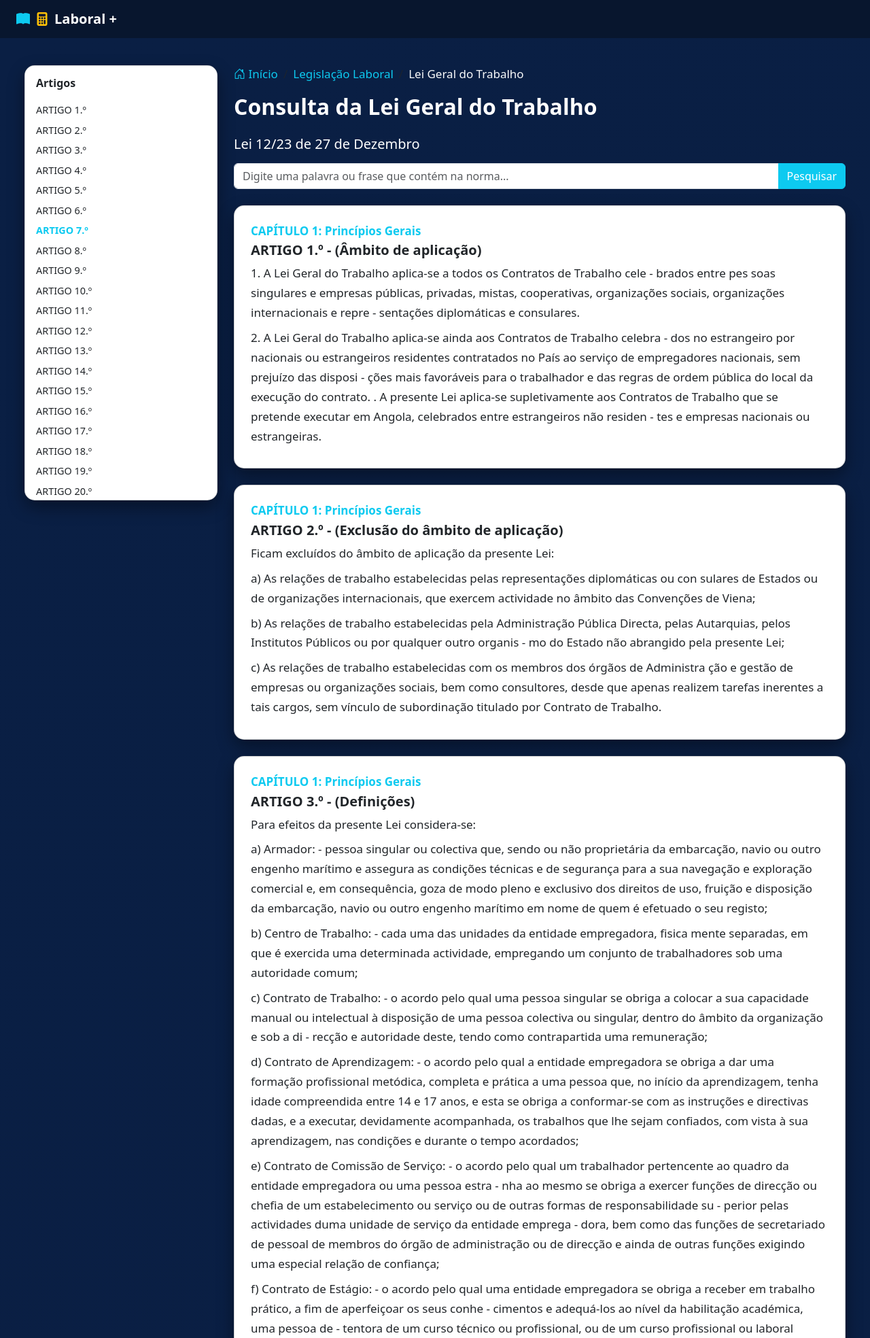
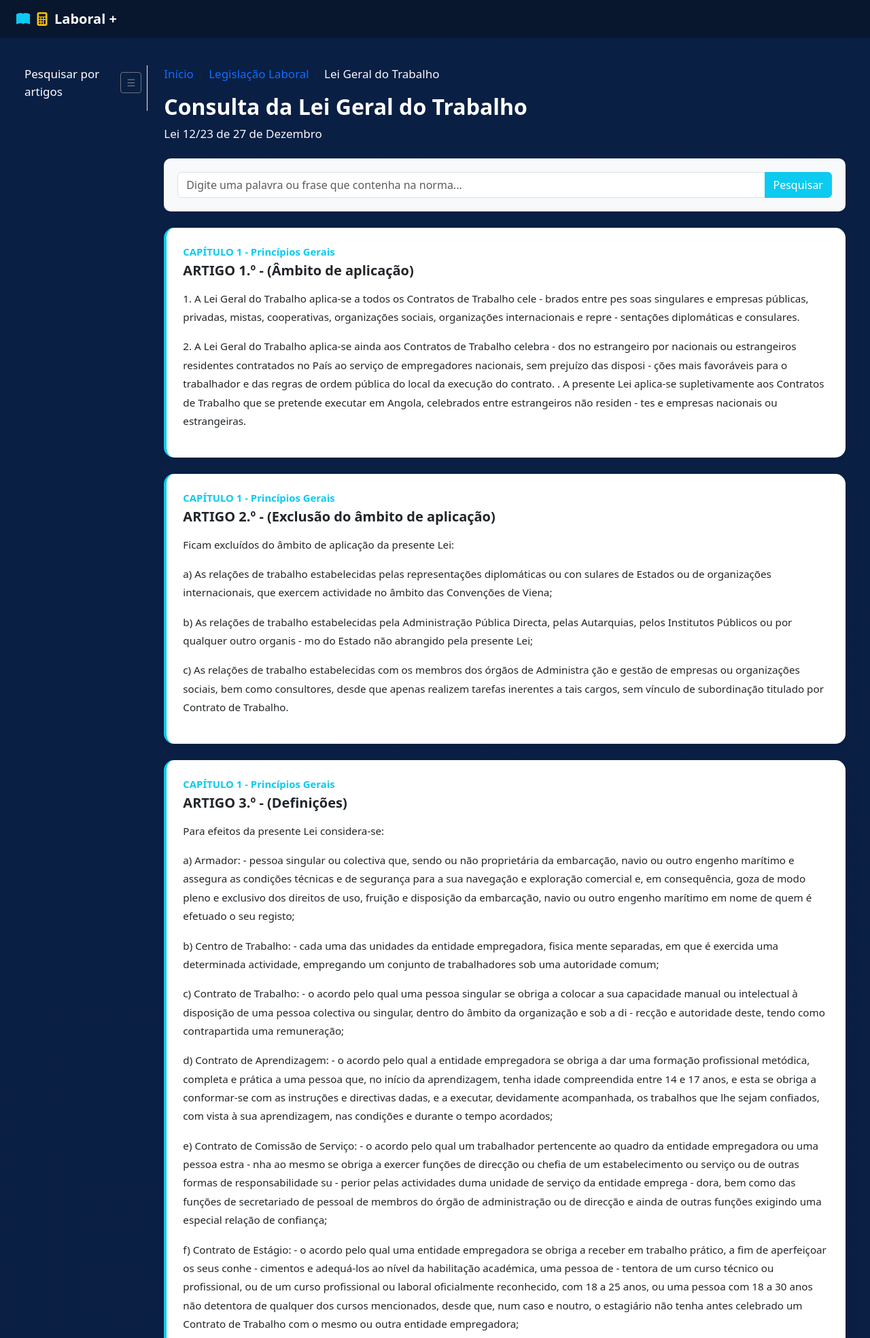
Before and after one commit to motormucueno/SIGESFIL, a Django app: page /lei-geral/ in a window 1280 px wide. Shown: the top 1968 px of the page at 68% size. Run offline with Django 5.2, Linux system fonts and the light colour scheme; data comes from the database, SQL or seed files in the repository; some libraries are stand-ins or nearby versions.

Commit message:
Actualização do sidebar de pesquisar por artigos

```diff
--- a/servicos/templates/servicos/lei_geral.html
+++ b/servicos/templates/servicos/lei_geral.html
@@ -1,4 +1,3 @@
-
 {% extends 'servicos/base.html' %}
 {% block title %}Consulta Lei Geral do Trabalho{% endblock %}
 
@@ -9,78 +8,118 @@ html {
     scroll-behavior: smooth;
 }
 
-/* Sidebar fixa */
+/* Layout geral */
+.main-wrapper {
+    min-height: 100vh;
+}
+
+/* Sidebar */
+.sidebar-container {
+    position: relative;
+}
+
 .sidebar-fixa {
+    position: sticky;
+    top: 90px;
     max-height: 80vh;
     overflow-y: auto;
-    position: sticky;
-    top: 20px;
+    border-right: 1px solid #e9ecef;
 }
 
-.sidebar-fixa a {
-    text-decoration: none;
-    font-size: 0.9rem;
+.sidebar-link {
+    display: block;
+    padding: 4px 8px;
+    border-radius: 6px;
+    font-size: 0.85rem;
+    transition: all 0.2s ease;
 }
 
-.sidebar-fixa a:hover {
-    text-decoration: underline;
+.sidebar-link:hover {
+    background-color: #f1f3f5;
 }
 
 .sidebar-link.active {
-    font-weight: bold;
-    color: #0dcaf0 !important;
+    background-color: #0dcaf0;
+    color: white !important;
+    font-weight: 600;
 }
 
-/* Colapsável no mobile */
-#sidebarLinks.collapsed {
+/* Começa fechada */
+#sidebarLinks {
     display: none;
+}
+
+#sidebarLinks.show {
+    display: block;
+}
+
+/* Área de pesquisa */
+.search-box {
+    background: #f8f9fa;
+    padding: 20px;
+    border-radius: 10px;
+}
+
+/* Cards dos artigos */
+.article-card {
+    border: none;
+    border-left: 4px solid #0dcaf0;
+    box-shadow: 0 2px 6px rgba(0,0,0,0.05);
+}
+
+.article-card h5 {
+    font-weight: 700;
+}
+
+.article-card p {
+    line-height: 1.8;
+    font-size: 0.95rem;
+}
+
+/* Toggle botão */
+.toggle-btn {
+    font-size: 0.9rem;
 }
 </style>
 
-<div class="container-fluid mt-3">
-
-
-
-    <div class="row g-4">
+<div class="container-fluid main-wrapper mt-3">
+    <div class="row">
 
         <!-- SIDEBAR -->
-        <div class="col-md-3 mb-4">
-            <div class="card p-3 sidebar-fixa">
-                <h6 class="fw-bold mb-3 d-flex justify-content-between align-items-center">
-                    Artigos
-                    <button class="btn btn-sm btn-outline-secondary d-md-none" id="toggleSidebar">
+        <div class="col-lg-2 col-md-3 sidebar-container">
+            <div class="sidebar-fixa pe-2">
+
+                <div class="d-flex justify-content-between align-items-center mb-3">
+                    <p class="mb-0">Pesquisar por artigos</p>
+                    <button class="btn btn-sm btn-outline-secondary toggle-btn" id="toggleSidebar">
                         ☰
                     </button>
-                </h6>
+                </div>
 
                 <div id="sidebarLinks">
                     {% for artigo in todos_artigos %}
-                        <div class="mb-1">
                         <a href="#artigo{{ artigo.id }}"
-                               class="sidebar-link text-dark"
+                           class="sidebar-link text-light"
                            id="link{{ artigo.id }}">
                             {{ artigo.numero }}
                         </a>
-                        </div>
                     {% endfor %}
                 </div>
+
             </div>
         </div>
 
         <!-- CONTEÚDO -->
-        <div class="col-md-9">
+        <div class="col-lg-10 col-md-9">
+
             <!-- Breadcrumb -->
-            <nav aria-label="breadcrumb" class="mb-3">
-                <ol class="breadcrumb bg-transparent px-0">
+            <nav aria-label="breadcrumb">
+                <ol class="breadcrumb small">
                     <li class="breadcrumb-item">
-                        <a href="{% url 'home' %}" class="text-info text-decoration-none">
-                            <i class="bi bi-house-door"></i> Início
-                        </a>
+                        <a href="{% url 'home' %}" class="text-decoration-none">Início</a>
                     </li>
                     <li class="breadcrumb-item">
-                        <a href="{% url 'legislacao' %}" class="text-info text-decoration-none">
-                            Legislação Laboral
-                        </a>
+                        <a href="{% url 'legislacao' %}" class="text-decoration-none">Legislação Laboral</a>
                     </li>
                     <li class="breadcrumb-item active text-light" aria-current="page">
                         Lei Geral do Trabalho
@@ -88,86 +127,81 @@ html {
                 </ol>
             </nav>
 
-            <h2 class="mb-4 fw-bold">Consulta da Lei Geral do Trabalho</h2>
-            <div class="small mb-3"><h5>Lei 12/23 de 27 de Dezembro</h5></div>
-            <!-- PESQUISA -->
-    <form method="get" class="mb-4">
+            <!-- Cabeçalho -->
+            <div class="mb-4">
+                <h2 class="fw-bold">Consulta da Lei Geral do Trabalho</h2>
+                <div class="text-light">Lei 12/23 de 27 de Dezembro</div>
+            </div>
+
+            <!-- Pesquisa -->
+            <div class="search-box mb-4">
+                <form method="get">
                     <div class="input-group">
-            <input type="text" name="q" class="form-control"
-                   placeholder="Digite uma palavra ou frase que contém na norma..."
+                        <input type="text"
+                               name="q"
+                               class="form-control"
+                               placeholder="Digite uma palavra ou frase que contenha na norma..."
                                value="{{ termo }}">
-            <button class="btn btn-info text-white" type="submit">
+                        <button class="btn btn-info text-white">
                             Pesquisar
                         </button>
                     </div>
                 </form>
+            </div>
 
+            <!-- Artigos -->
             {% if artigos %}
                 {% for artigo in artigos %}
-                    <div class="card text-dark p-4 mb-4" id="artigo{{ artigo.id }}">
+                    <div class="card article-card p-4 mb-4"
+                         id="artigo{{ artigo.id }}">
 
                         {% if artigo.capitulo %}
-                            <p class="mb-1 fw-bold text-info">
-                                {{ artigo.capitulo.numero }}: {{ artigo.capitulo.descricao }}
-                            </p>
-                        {% endif %}
-                        {% if artigo.seccao %}
-                            <p class="mb-1 fw-bold text-warning">
-                                {{ artigo.seccao.numero }}: {{ artigo.seccao.descricao }}
-                            </p>
-                        {% endif %}
-                        {% if artigo.subseccao %}
-                            <p class="mb-1 fw-bold text-success">
-                                {{ artigo.subseccao.numero }}: {{ artigo.subseccao.descricao }}
-                            </p>
+                            <div class="text-info fw-semibold small mb-1">
+                                {{ artigo.capitulo.numero }} - {{ artigo.capitulo.descricao }}
+                            </div>
                         {% endif %}
 
-                        <h5 class="fw-bold mb-2">{{ artigo.numero }} - {{ artigo.titulo|default:"(Sem título)" }}</h5>
+                        {% if artigo.seccao %}
+                            <div class="text-warning fw-semibold small mb-1">
+                                {{ artigo.seccao.numero }} - {{ artigo.seccao.descricao }}
+                            </div>
+                        {% endif %}
+
+                        {% if artigo.subseccao %}
+                            <div class="text-success fw-semibold small mb-2">
+                                {{ artigo.subseccao.numero }} - {{ artigo.subseccao.descricao }}
+                            </div>
+                        {% endif %}
+
+                        <h5 class="mb-3">
+                            {{ artigo.numero }} - {{ artigo.titulo|default:"(Sem título)" }}
+                        </h5>
 
                         {% if termo %}
-                            <p class="text-muted mb-2">
+                            <div class="text-muted small mb-2">
                                 Mostrando {{ artigo.paragrafos|length }} de {{ artigo.total_paragrafos }} parágrafos
-                            </p>
+                            </div>
                         {% endif %}
 
                         {% for paragrafo in artigo.paragrafos %}
-                            <p style="line-height: 1.7; margin-bottom: 8px;">{{ paragrafo|safe }}</p>
+                            <p>{{ paragrafo|safe }}</p>
                         {% endfor %}
 
                         {% if termo %}
-                            <button type="button" class="btn btn-outline-primary btn-sm mt-2"
-                                    data-bs-toggle="modal" data-bs-target="#modal{{ forloop.counter }}">
-                                Ver o artigo completo
+                            <button type="button"
+                                    class="btn btn-outline-primary btn-sm mt-2"
+                                    data-bs-toggle="modal"
+                                    data-bs-target="#modal{{ forloop.counter }}">
+                                Ver artigo completo
                             </button>
-
-                            <!-- Modal -->
-                            <div class="modal fade" id="modal{{ forloop.counter }}" tabindex="-1"
-                                 aria-labelledby="modalLabel{{ forloop.counter }}" aria-hidden="true">
-                                <div class="modal-dialog modal-lg modal-dialog-scrollable">
-                                    <div class="modal-content">
-                                        <div class="modal-header">
-                                            <h5 class="modal-title" id="modalLabel{{ forloop.counter }}">
-                                                {{ artigo.numero }} - {{ artigo.titulo|default:"(Sem título)" }}
-                                            </h5>
-                                            <button type="button" class="btn-close" data-bs-dismiss="modal"></button>
-                                        </div>
-                                        <div class="modal-body">
-                                            {% for paragrafo in artigo.todos_paragrafos_destacados %}
-                                                <p style="line-height: 1.7; margin-bottom: 8px;">{{ paragrafo|safe }}</p>
-                                            {% endfor %}
-                                        </div>
-                                        <div class="modal-footer">
-                                            <button type="button" class="btn btn-secondary" data-bs-dismiss="modal">Fechar</button>
-                                        </div>
-                                    </div>
-                                </div>
-                            </div>
                         {% endif %}
 
                     </div>
                 {% endfor %}
             {% else %}
-                <div class="alert alert-warning">Nenhum artigo encontrado.</div>
+                <div class="alert alert-warning">
+                    Nenhum artigo encontrado.
+                </div>
             {% endif %}
 
         </div>
@@ -185,6 +219,13 @@ document.addEventListener("DOMContentLoaded", function () {
     const sidebar = document.getElementById("sidebarLinks");
     const toggleBtn = document.getElementById("toggleSidebar");
 
+    // Começa fechado
+    sidebar.classList.remove("show");
+
+    toggleBtn.addEventListener("click", function() {
+        sidebar.classList.toggle("show");
+    });
+
     function ativarLink() {
         let scrollPos = window.scrollY + 150;
 
@@ -196,21 +237,18 @@ document.addEventListener("DOMContentLoaded", function () {
                 let id = artigo.id.replace("artigo", "");
                 links.forEach(l => l.classList.remove("active"));
                 let ativo = document.getElementById("link" + id);
+
                 if (ativo) {
                     ativo.classList.add("active");
 
-                    // Scroll automático da sidebar para manter ativo visível
-                    if (sidebar) {
+                    // Scroll automático da sidebar
                     let sidebarTop = sidebar.scrollTop;
                     let linkTop = ativo.offsetTop;
-                        let linkHeight = ativo.offsetHeight;
                     let sidebarHeight = sidebar.clientHeight;
 
-                        if (linkTop < sidebarTop) {
-                            sidebar.scrollTop = linkTop - 10;
-                        } else if (linkTop + linkHeight > sidebarTop + sidebarHeight) {
-                            sidebar.scrollTop = linkTop - sidebarHeight / 2;
-                        }
+                    if (linkTop < sidebarTop ||
+                        linkTop > sidebarTop + sidebarHeight - 40) {
+                        sidebar.scrollTop = linkTop - 40;
                     }
                 }
             }
@@ -218,14 +256,6 @@ document.addEventListener("DOMContentLoaded", function () {
     }
 
     window.addEventListener("scroll", ativarLink);
-
-    // Colapsável no mobile
-    if (toggleBtn) {
-        toggleBtn.addEventListener("click", function() {
-            sidebar.classList.toggle("collapsed");
-        });
-    }
-
 });
 </script>
 {% endblock %}
```
Also changed, not shown: decreto.py (line endings or trailing spaces). Lines whose indentation alone changed are shown as unchanged.
